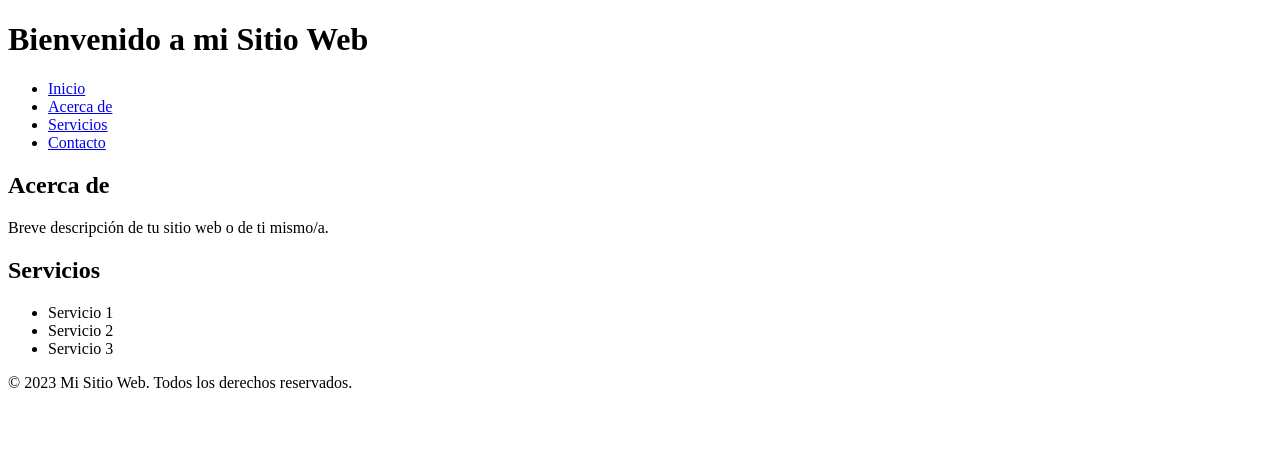
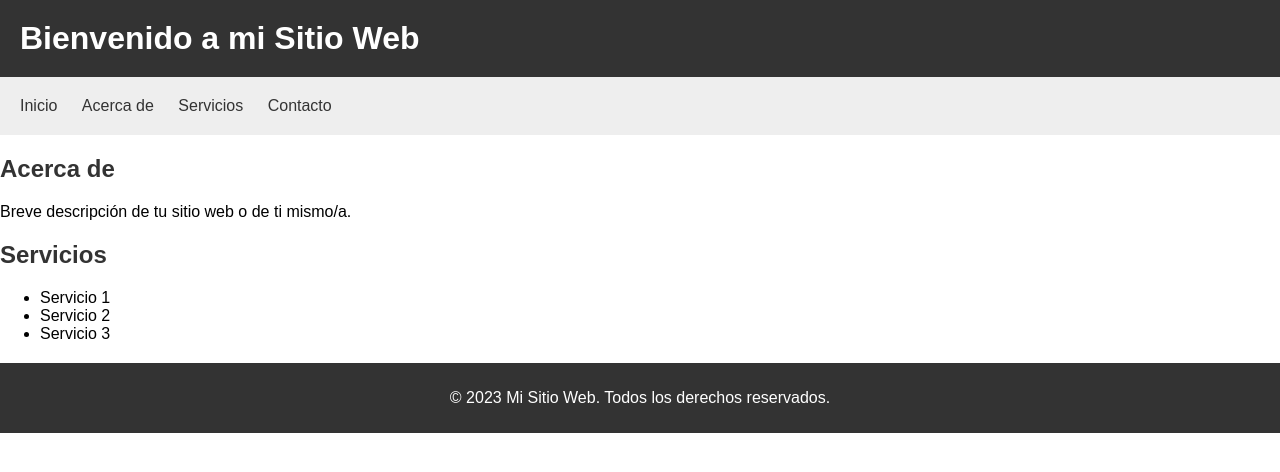
Before and after one commit to Romb08/myweb, a plain HTML site: page index.html in a window 1280 px wide. Drawn offline with Linux system fonts and the light colour scheme.

Commit message:
Update index.html

```diff
--- a/index.html
+++ b/index.html
@@ -3,6 +3,71 @@
 <head>
   <title>Mi Sitio Web</title>
 </head>
+<style>
+/* Estilos generales */
+body {
+  font-family: Arial, sans-serif;
+  margin: 0;
+  padding: 0;
+}
+
+.container {
+  max-width: 960px;
+  margin: 0 auto;
+  padding: 20px;
+}
+
+/* Estilos del encabezado */
+header {
+  background-color: #333;
+  color: #fff;
+  padding: 20px;
+}
+
+header h1 {
+  margin: 0;
+}
+
+/* Estilos de la barra de navegación */
+nav {
+  background-color: #eee;
+  padding: 10px;
+}
+
+nav ul {
+  list-style-type: none;
+  margin: 0;
+  padding: 0;
+}
+
+nav ul li {
+  display: inline;
+}
+
+nav ul li a {
+  display: inline-block;
+  padding: 10px;
+  text-decoration: none;
+  color: #333;
+}
+
+/* Estilos de las secciones */
+section {
+  margin: 20px 0;
+}
+
+section h2 {
+  color: #333;
+}
+
+/* Estilos del pie de página */
+footer {
+  background-color: #333;
+  color: #fff;
+  padding: 10px;
+  text-align: center;
+}
+</style>
 <body>
   <header>
     <h1>Bienvenido a mi Sitio Web</h1>
```
